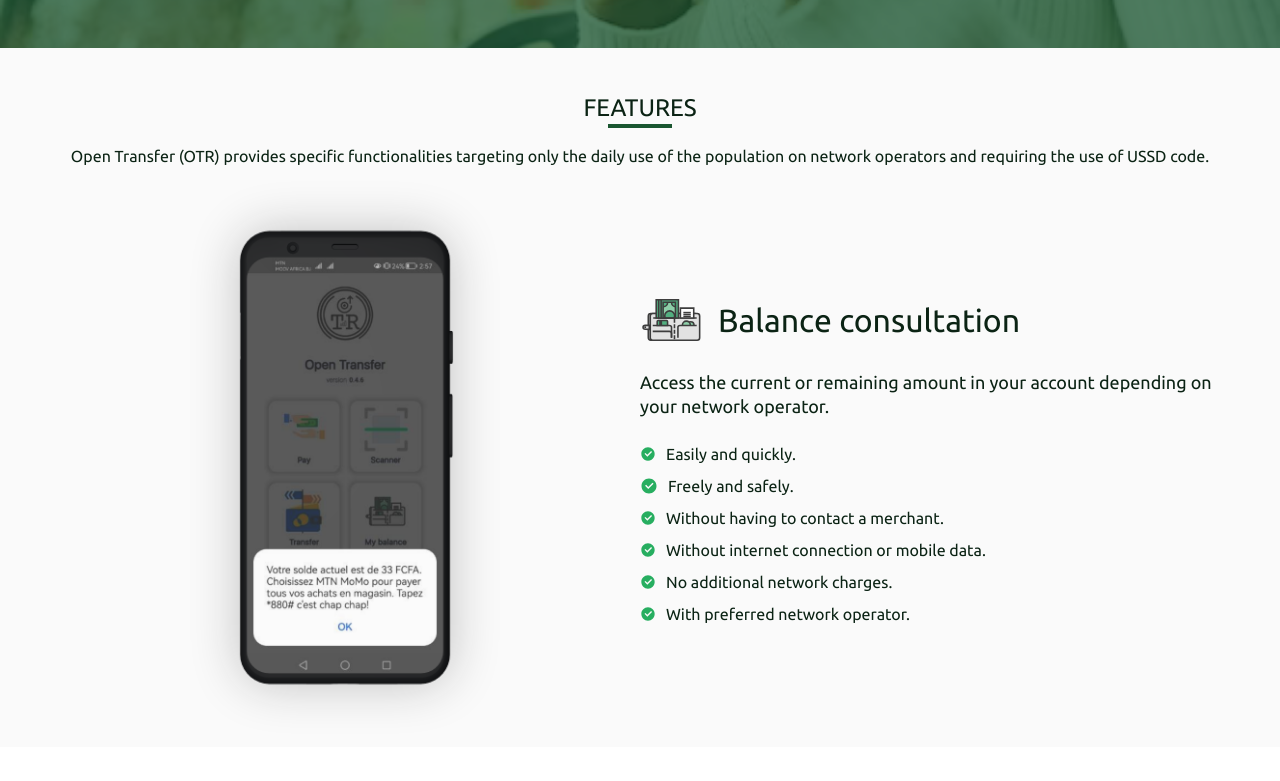
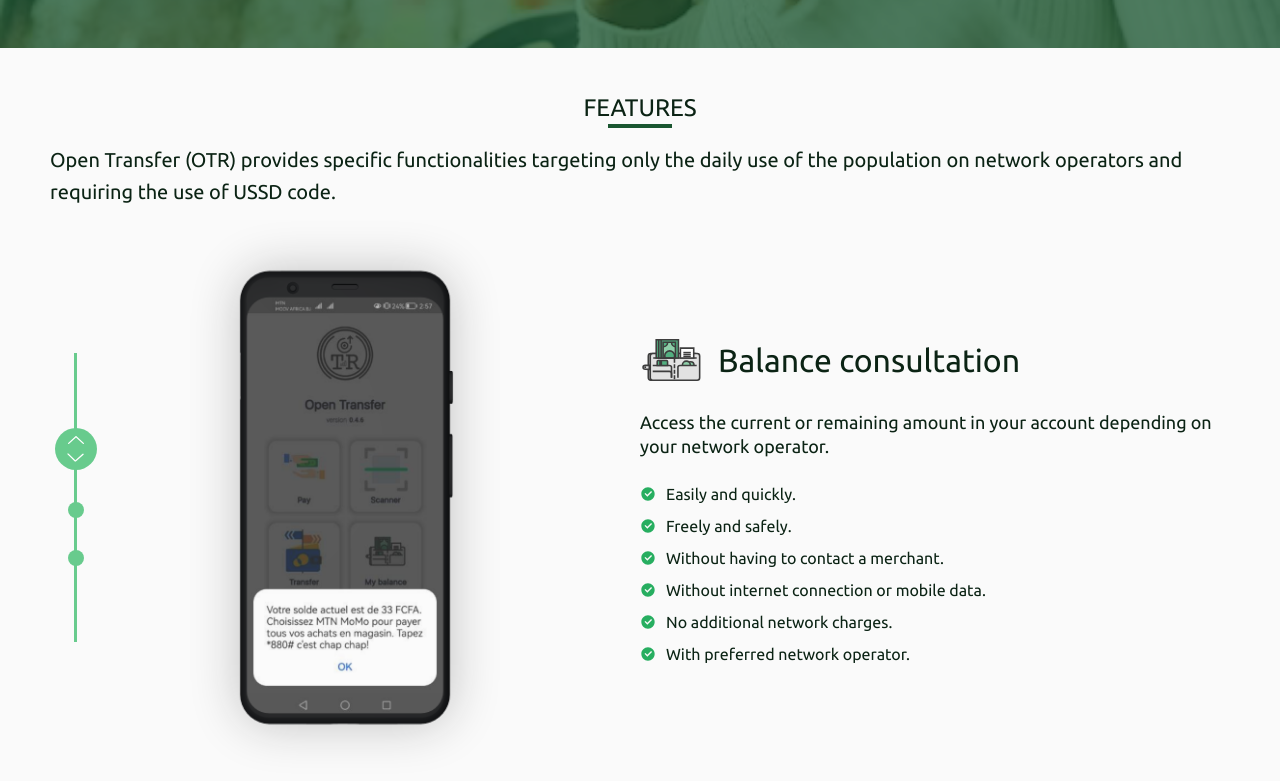
Before and after one commit to cacybernetic/opentransfer, a React (Vite) app: page / in a window 1280 px wide. Shown: the part 559-1340 px from the top of the page. Before the commit the page ends 1306 px from the top, so only its background shows below. Built offline with nearby package versions, Linux system fonts and the light colour scheme.

Commit message:
Making carousel effect.

```diff
--- a/src/common/themes/_light.scss
+++ b/src/common/themes/_light.scss
@@ -4,7 +4,7 @@
 * @author: Obrymec - obrymecsprinces@gmail.com
 * @supported: DESKTOP & MOBILE
 * @created: 2024-03-04
-* @updated: 2024-03-06
+* @updated: 2024-03-07
 * @file: light.scss
 * @version: 0.0.2
 */
@@ -19,4 +19,5 @@
 $secondary-900: #eccb63 !default;
 $primary-900: #1a5630 !default;
 $primary-400: #2ece6d !default;
+$primary-100: #68cb8d !default;
 $primary-50: #e6e6ef !default;
--- a/src/home/components/features/_features.scss
+++ b/src/home/components/features/_features.scss
@@ -4,7 +4,7 @@
 * @fileoverview: Features section stylesheets.
 * @supported: DESKTOP & MOBILE
 * @created: 2024-03-06
-* @updated: 2024-03-06
+* @updated: 2024-03-07
 * @file: features.scss
 * @version: 0.0.3
 */
@@ -26,6 +26,80 @@
   // From 592 to 0.
   @media #{$features-592} {
     flex-direction: column;
+  }
+}
+
+// Screenshot.
+div.feature {
+  transform: translate3d(0, 0, 0);
+  justify-content: center;
+  display: inline-flex;
+  width: 50%;
+  // From 670 to 592.
+  @media #{$features-670} {
+    justify-content: flex-start;
+    width: auto;
+  }
+  // From 592 to 0.
+  @media #{$features-592} {
+    justify-content: center;
+    width: 100%;
+  }
+}
+
+// Selected slider feature.
+div.features-selected {
+  cursor: auto !important;
+  // Content.
+  div.content {
+    justify-content: space-between;
+    height: 26px !important;
+    width: 26px !important;
+    flex-direction: column;
+    align-items: center;
+    display: flex;
+    // Arrows.
+    img {
+      cursor: pointer;
+    }
+    // Bottom arrow.
+    img:last-child {
+      transform: scale(1.2);
+    }
+  }
+}
+
+// Slider.
+div.features-slider {
+  justify-content: center;
+  flex-direction: column;
+  position: fixed;
+  display: flex;
+  left: 24px;
+  bottom: 0;
+  top: 0;
+  // Vertical line.
+  div.vline {
+    background-color: $primary-100;
+    justify-content: center;
+    flex-direction: column;
+    align-items: center;
+    row-gap: 32px;
+    display: flex;
+    height: 60%;
+    width: 3px;
+  }
+  // Feature container.
+  div.vline > div.container {
+    background-color: $primary-100;
+    border-radius: 40px;
+    cursor: pointer;
+    padding: 8px;
+  }
+  // Hides theme.
+  div.vline > div.container > div.content {
+    height: 0;
+    width: 0;
   }
 }
 
@@ -54,6 +128,41 @@
     @media #{$features-670} {
       height: 32px;
       width: 32px;
+    }
+  }
+}
+
+// Matrix.
+div.features-matrix {
+  transform: translate3d(0, 0, 0);
+  // Image.
+  img {
+    position: relative;
+    z-index: 1;
+  }
+  // Shadow effect.
+  div.shadow-effect {
+    box-shadow: 0 0 50px $features-shadow-color;
+    transform: translateX(-50%);
+    border-radius: 30px;
+    position: fixed;
+    width: 210px;
+    bottom: 15px;
+    z-index: 0;
+    left: 50%;
+    top: 15px;
+    // From 670 to 592.
+    @media #{$features-670} {
+      box-shadow: 0 0 25px $features-shadow-color;
+      transform: translateX(0);
+      width: 140px;
+      left: 6px;
+    }
+    // From 592 to 0.
+    @media #{$features-592} {
+      transform: translateX(-50%);
+      width: 210px;
+      left: 50%;
     }
   }
 }
@@ -89,56 +198,9 @@
   // Description.
   & > span {
     color: $features-text-color;
-    text-align: center;
+    line-height: 32px;
     margin-top: 16px;
-  }
-}
-
-// Screenshot.
-div.feature {
-  transform: translate3d(0, 0, 0);
-  justify-content: center;
-  display: inline-flex;
-  width: 50%;
-  // From 670 to 592.
-  @media #{$features-670} {
-    justify-content: flex-start;
-    width: auto;
-  }
-  // From 592 to 0.
-  @media #{$features-592} {
-    justify-content: center;
-    width: 100%;
-  }
-  // Image.
-  img {
-    position: relative;
-    z-index: 1;
-  }
-  // Shadow effect.
-  div.shadow-effect {
-    box-shadow: 0 0 50px $features-shadow-color;
-    transform: translateX(-50%);
-    border-radius: 30px;
-    position: fixed;
-    width: 210px;
-    bottom: 15px;
-    z-index: 0;
-    left: 50%;
-    top: 15px;
-    // From 670 to 592.
-    @media #{$features-670} {
-      box-shadow: 0 0 25px $features-shadow-color;
-      transform: translateX(0);
-      width: 140px;
-      left: 6px;
-    }
-    // From 592 to 0.
-    @media #{$features-592} {
-      transform: translateX(-50%);
-      width: 210px;
-      left: 50%;
-    }
+    font-size: 20px;
   }
 }
 
--- a/src/home/components/features/features.jsx
+++ b/src/home/components/features/features.jsx
@@ -4,7 +4,7 @@
 * @fileoverview The features view section.
 * @supported DESKTOP & MOBILE
 *	@created 2024-03-06
-*	@updated 2024-03-06
+*	@updated 2024-03-07
 *	@file features.jsx
 *	@version 0.0.2
 */
@@ -15,11 +15,67 @@
 // Custom dependencies.
 import lang from "../../../common/utils/language/language.js";
 import screenshot1 from "/assets/images/screenshot_1.png";
+import screenshot2 from "/assets/images/screenshot_2.png";
+import screenshot3 from "/assets/images/screenshot_3.png";
+import downArrowIcon from "/assets/icons/down_arrow.svg";
+import transferIcon from "/assets/icons/exchange.svg";
+import upArrowIcon from "/assets/icons/up_arrow.svg";
 import checkedIcon from "/assets/icons/checked.svg";
 import balanceIcon from "/assets/icons/money.svg";
+import payIcon from "/assets/icons/pay.svg";
 
 // Features view section.
 export default function Features () {
+  // Attributes.
+  const [index, setIndex] = React.useState (0);
+  const matrix = React.useRef (null);
+  const infos = React.useRef (null);
+  const features = [
+    {
+      description: lang.getText ("tr21"),
+      title: lang.getText ("tr20"),
+      screenshot: screenshot1,
+      icon: balanceIcon
+    },
+    {
+      description: lang.getText ("tr15"),
+      title: lang.getText ("tr14"),
+      screenshot: screenshot2,
+      icon: transferIcon
+    },
+    {
+      description: lang.getText ("tr17"),
+      title: lang.getText ("tr16"),
+      screenshot: screenshot3,
+      icon: payIcon
+    }
+  ];
+
+  // Overrides active index to the given position.
+  const setFeature = React.useCallback (position => {
+    // Whether passed position is not equal to active index.
+    if (position !== index) {
+      // Corrects passed position index.
+      position = (
+        position < 0 ? (features.length - 1) :
+        (position >= features.length ? 0 : position)
+      );
+      // Adds `masked` class to matrix.
+      if (matrix != null) matrix.current.classList.add ("masked");
+      // Adds `masked` class to infos.
+      if (infos != null) infos.current.classList.add ("masked");
+      // Waits for 200ms.
+      window.setTimeout (() => {
+        // Destroys `masked` class to matrix.
+        if (matrix != null) matrix.current.classList.remove ("masked");
+        // Destroys `masked` class to infos.
+        if (infos != null) infos.current.classList.remove ("masked");
+        // Sets active index.
+        setIndex (position);
+      }, 200);
+    }
+  }, [index, features, matrix, infos]);
+
   // Builds jsx elements.
   return <section className = "features">
     {/** Big title */}
@@ -33,36 +89,100 @@
       {/** Feature */}
       <div className = "feature">
         {/** Slider */}
-        <div className = "slider">
+        <div className = "features-slider">
           {/** Vertical line */}
-
+          <div className = "vline">
+            {/** Feature 1 */}
+            <div
+              className = "container features-selected"
+              title = {features[0].title}
+            >
+              <div className = "content">
+                <img
+                  alt = "Up arrow icon"
+                  src = {upArrowIcon}
+                  height = {8}
+                  width = {16}
+                />
+                <img
+                  alt = "Down arrow icon"
+                  src = {downArrowIcon}
+                  height = {8}
+                  width = {16}
+                />
               </div>
+            </div>
+            {/** Feature 2 */}
+            <div
+              title = {features[1].title}
+              className = "container"
+            >
+              <div className = "content">
+                <img
+                  alt = "Up arrow icon"
+                  src = {upArrowIcon}
+                  height = {8}
+                  width = {16}
+                />
+                <img
+                  alt = "Down arrow icon"
+                  src = {downArrowIcon}
+                  height = {8}
+                  width = {16}
+                />
+              </div>
+            </div>
+            {/** Feature 3 */}
+            <div
+              title = {features[1].title}
+              className = "container"
+            >
+              <div className = "content">
+                <img
+                  alt = "Up arrow icon"
+                  src = {upArrowIcon}
+                  height = {8}
+                  width = {16}
+                />
+                <img
+                  alt = "Down arrow icon"
+                  src = {downArrowIcon}
+                  height = {8}
+                  width = {16}
+                />
+              </div>
+            </div>
+          </div>
+        </div>
+        {/** Feature image */}
+        <div className = "features-matrix" ref = {matrix}>
           {/** Shadow effect */}
           <div className = "shadow-effect"></div>
           {/** Screenshot */}
           <img
+            src = {features[index].screenshot}
             alt = "Mobile app screenshot."
-          src = {screenshot1}
             height = {280}
             width = {220}
           />
         </div>
+      </div>
       {/** Informations */}
-      <div className = "features-infos">
+      <div className = "features-infos" ref = {infos}>
         {/** Top title */}
         <div className = "features-top-title">
           {/** Icon */}
           <img
             alt = "Active feature icon."
-            src = {balanceIcon}
+            src = {features[index].icon}
             height = {64}
             width = {64}
           />
           {/** Text */}
-          <h3>{lang.getText ("tr20")}</h3>
+          <h3>{features[index].title}</h3>
         </div>
         {/** Description */}
-        <span>{lang.getText ("tr21")}</span>
+        <span>{features[index].description}</span>
         {/** Advantage 1 */}
         <div className = "advantage">
           {/** Checked icon */}
@@ -81,8 +201,8 @@
           <img
             alt = "Checked list icon."
             src = {checkedIcon}
-            height = {18}
-            width = {18}
+            height = {16}
+            width = {16}
           />
           {/** Label */}
           <span>{lang.getText ("tr27")}</span>
```
Also changed, not shown: public/assets/icons/down_arrow.svg (added), public/assets/icons/up_arrow.svg (added), public/style.css. Lines whose indentation alone changed are shown as unchanged.
